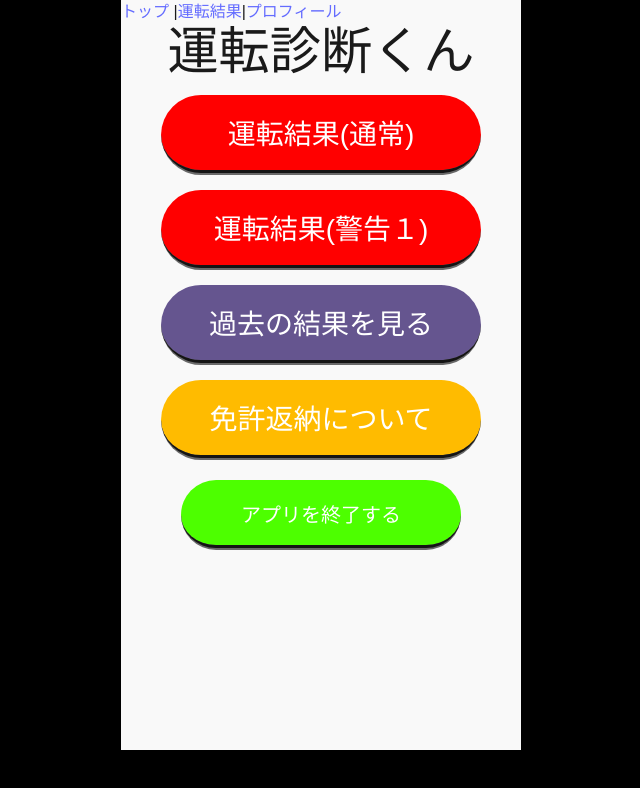
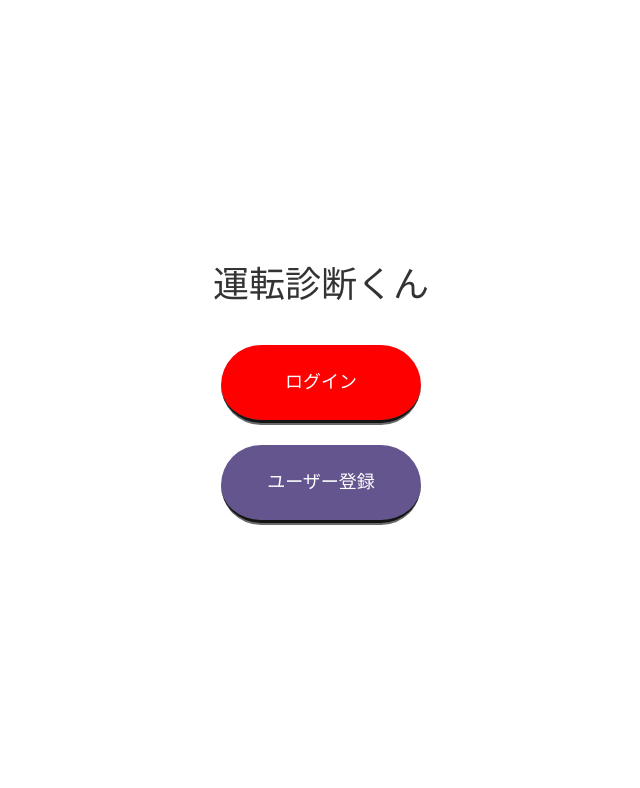
Before and after one commit to 20-shimizu/driver-lisence, a React (Vite) app in the folder frontend/: page / in a window 1280 px wide. Shown: the top 788 px of the page, without its empty margins (319-959 px from the left). Built offline with nearby package versions, Linux system fonts and the light colour scheme.

Commit message:
update routing

```diff
--- a/frontend/src/index.css
+++ b/frontend/src/index.css
@@ -155,26 +155,30 @@ button:focus-visible {
 
 
 .btn{
-  width: auto;
+  display: flex;
+  justify-content: center;
+  align-items: center;
+  width: 200px;
   height: 80px;
-  border-radius: 100vh;
-  margin: 15px 40px;
-  padding: auto;
-
-  line-height: 80px;
-  font-size: 28px;
-  display: block;
+  padding: 10px 15px;
+  margin: 10px 0;
   text-align: center;
+  text-decoration: none;
+  font-size: 18px;
+  border-radius: 40px;
+  font-weight: bold;
 }
 .btn--mini{
-  width: auto;
-  height: 70px;
-  border-radius: 100vh;
-  margin: 20px 60px;
-  padding: auto;
-
-  line-height: 70px;
-  font-size: 20px;
-  display: block;
+  display: flex;
+  justify-content: center;
+  align-items: center;
+  width: 150px;
+  height: 60px;
+  padding: 10px 15px;
+  margin: 10px 0;
   text-align: center;
+  text-decoration: none;
+  font-size: 15px;
+  border-radius: 40px;
+  font-weight: bold;
 }
--- a/frontend/src/main.jsx
+++ b/frontend/src/main.jsx
@@ -1,54 +1,42 @@
-// react-router-domのインポートを追加
 import React, { StrictMode } from 'react';
 import { createRoot } from 'react-dom/client';
 import './index.css';
-// Switch を入れると表示されなくなる
 import { BrowserRouter, Link, Route, Routes } from "react-router-dom";
 import { QueryClient, QueryClientProvider } from '@tanstack/react-query';
-import App from './App'
 
-// import Top from "./pages/Top.jsx";
-import { Top } from "./pages/TopTest.jsx";
-import { SimpleResult } from "./pages/SimpleResult.jsx";
-import { DetailedResult } from "./pages/DetailedResult.jsx";
-import { DrivingHistory } from "./pages/DrivingHistory.jsx";
-import EmailSendForm from "./pages/FamilyProfile.jsx";
-// import FamilyProfile from './pages/FamilyProfile2.jsx';
-
+import Top from './pages/Top.jsx';
+import SimpleResult from "./pages/SimpleResult.jsx";
+import DetailedResult from "./pages/DetailedResult.jsx";
+import DrivingHistory from "./pages/DrivingHistory.jsx";
+// import EmailSendForm from "./pages/FamilyProfile.jsx";
 import LoginForm from "./pages/Login.jsx";
-// import { Logout } from "./pages/Logout.jsx";
 import UserProfile from "./pages/UserProfile.jsx";
-import { UserRegistration } from "./pages/UserRegistration.jsx";
-import { Alter } from "./pages/Alter.jsx"
+import UserRegistration from "./pages/UserRegistration.jsx";
+import Alter from "./pages/Alter.jsx"
+import FamilyProfile from './pages/FamilyProfile.jsx';
 
 const queryClient = new QueryClient
 
 function Hub() {
   return (
-    <div className="Back">
-      <div className="App">
+    <div>
       <BrowserRouter>
-          <Link to="/">トップ</Link> |
-          <Link to="/SimpleResult">運転結果</Link>|
-          <Link to="/UserProfile">プロフィール</Link>
         <Routes>
           <Route path="/" element={<Top />} />
+          <Route path="/LoginForm" element={<LoginForm />} />
+          <Route path="/UserRegistration" element={<UserRegistration />} />
           <Route path="/SimpleResult" element={<SimpleResult />} />
           <Route path="/DetailedResult" element={<DetailedResult />} />
+          <Route path="/Alter" element={<Alter />} />
           <Route path="/DrivingHistory" element={<DrivingHistory />} />
-            <Route path="/EmailSendForm" element={<EmailSendForm />} />
-            <Route path="/LoginForm" element={<LoginForm />} />
+          {/* <Route path="/EmailSendForm" element={<EmailSendForm />} /> */}
+          <Route path="/FamilyProfile" element={<FamilyProfile />} />
           <Route path="/UserProfile" element={<UserProfile />} />
-            <Route path="/UserRegistration" element={<UserRegistration />} />
-            <Route path="/Alter" element={<Alter />} />
-
-
 
           <Route path="*" element={<h1>Not Found Page</h1>} />
 
         </Routes>
       </BrowserRouter>
-      </div>
     </div>
   );
 };
@@ -60,5 +48,3 @@ createRoot(document.getElementById('root')).render(
     </QueryClientProvider>
   </StrictMode>,
 );
-
-export default App;
--- a/frontend/src/pages/Alter.jsx
+++ b/frontend/src/pages/Alter.jsx
@@ -1,7 +1,7 @@
 // 警告画面
 import{ Link } from "react-router-dom";
 
-export const Alter = ( ) => {
+function Alter () {
     return (
         <div>
             <h1>警告</h1>
@@ -13,3 +13,5 @@ export const Alter = ( ) => {
         </div>
     )
 }
+
+export default Alter;
--- a/frontend/src/pages/DetailedResult.jsx
+++ b/frontend/src/pages/DetailedResult.jsx
@@ -1,15 +1,16 @@
 // 詳細結果画面
-export const DetailedResult = () => {
+import{ Link } from "react-router-dom";
+
+function DetailedResult() {
   return (
     <div>
       <h1>本日の結果</h1>
       <h2>本日のあなたは</h2>
       <h1>＊＊タイプでした！</h1>
       <h1>＊＊タイプの画像。運転レポートのoverallsummaryから持ってくる。</h1>
+      <Link to="/SimpleResult" className="btn btn--yellow">戻る</Link>
     </div>
   );
 };
 
-function page(num){
-
-}
+export default DetailedResult;
--- a/frontend/src/pages/DrivingHistory.jsx
+++ b/frontend/src/pages/DrivingHistory.jsx
@@ -1,11 +1,13 @@
 // 運転履歴画面
 import{ Link } from "react-router-dom";
 
-
-export const DrivingHistory = ( ) => {
+function DrivingHistory() {
     return (
         <div>
             <h1>過去の運転履歴</h1>
+            <Link to="/" className="btn btn--yellow">メニューに戻る</Link>
         </div>
     )
 }
+
+export default DrivingHistory;
--- a/frontend/src/pages/FamilyProfile.jsx
+++ b/frontend/src/pages/FamilyProfile.jsx
@@ -1,7 +1,7 @@
 import React, { useEffect, useState } from 'react';
 import './FamilyProfile.css';
 import { getFamiliesByUserIdFamiliesUsersUserIdGet, getUserMeUsersMeGet, useCreateFamilyFamiliesRegisterPost, useDeleteFamilyFamiliesIdDelete, useUpdateFamilyFamiliesIdPut } from '../api/fastAPISample';
-import { useNavigate } from 'react-router-dom';
+import { useNavigate, Link } from 'react-router-dom';
 
 function FamilyProfile() {
   const navigate = useNavigate();
@@ -176,6 +176,8 @@ function FamilyProfile() {
         >
           {editIndex !== null ? '更新' : '登録'}
         </button>
+
+        <Link to="/" className="submit-button">戻る</Link>
       </form>
       <h3>登録された家族情報</h3>
       {familyData && familyData.length > 0 && (
--- a/frontend/src/pages/SimpleResult.jsx
+++ b/frontend/src/pages/SimpleResult.jsx
@@ -1,7 +1,7 @@
 // 簡易結果画面
 import{ Link } from "react-router-dom";
 
-export const SimpleResult = () => {
+function SimpleResult() {
     return (
         <div >
             <h1>本日の結果</h1>
@@ -9,8 +9,10 @@ export const SimpleResult = () => {
             <h1>＊＊タイプでした！</h1>
             <h2>今日の運転データ（）＊＊の画像を配置する</h2>
             <Link to="/DetailedResult" className="btn btn--pink">詳しい結果をみる</Link>
-            <Link to="/UserRegistration" className="btn btn--skyblue">結果を共有する</Link>
+            <div className="btn btn--skyblue">結果を共有する</div>
             <Link to="/" className="btn btn--yellow">メニュー画面に戻る</Link>
         </div>
     )
 }
+
+export default SimpleResult;
--- a/frontend/src/pages/Top.jsx
+++ b/frontend/src/pages/Top.jsx
@@ -1,30 +1,39 @@
-import React from 'react';
-import { Button } from '@mui/material';
-import './Top.css'; // 新しいCSSファイルをインポート
+import React, { useState, useEffect } from 'react';
+import './Top.css';
+import { Link } from "react-router-dom";
 
 const Top = () => {
+  const [isLoggedIn, setIsLoggedIn] = useState(false);
+
+  useEffect(() => {
+    const accessToken = localStorage.getItem("access_token");
+    if (accessToken) {
+      setIsLoggedIn(true);
+      console.log(accessToken);
+    } else {
+      setIsLoggedIn(false);
+    }
+  }, []);
+
   return (
     <div className="top-container">
-      <h1 className="top-title">トップ画面</h1>
-      <div className="button-container">
-        <Button variant="contained" fullWidth href="/SimpleResult">本日の結果を見る</Button>
-      </div>
-      <div className="button-container">
-        <Button variant="contained" color="warning" fullWidth href="/DrivingHistory">過去の結果を見る</Button>
-      </div>
-      <div className="button-container">
-        <Button
-          variant="contained"
-          color="success"
-          fullWidth
-          href="https://www.keishicho.metro.tokyo.lg.jp/menkyo/koshin/jisyu_hennou/index.html"
-        >
-          免許返納について
-        </Button>
-      </div>
-      <div className="button-container">
-        <Button variant="contained" color="error" fullWidth>アプリを終了する</Button>
-      </div>
+      <h1 className="top-title">運転診断くん</h1>
+
+      {isLoggedIn ? (
+        <>
+          <Link to="/SimpleResult" className="btn btn--red">運転結果</Link>
+          {/* <Link to="/Alter" className="btn btn--red">運転結果(警告１)</Link> */}
+          <Link to="/DrivingHistory" className="btn btn--purple">過去の結果を見る</Link>
+          <a href="https://www.keishicho.metro.tokyo.lg.jp/menkyo/koshin/jisyu_hennou/index.html" className="btn btn--yellow">免許返納について</a>
+          <Link to="/FamilyProfile" className='btn btn--green'>家族情報登録</Link>
+          <Link to="/UserProfile" className="btn btn--green">ユーザー情報</Link>
+        </>
+      ) : (
+        <>
+          <Link to="/LoginForm" className="btn btn--red">ログイン</Link>
+          <Link to="/UserRegistration" className="btn btn--purple">ユーザー登録</Link>
+        </>
+      )}
     </div>
   );
 };
--- a/frontend/src/pages/UserRegistration.jsx
+++ b/frontend/src/pages/UserRegistration.jsx
@@ -1,10 +1,14 @@
 // ユーザー登録画面
-// ユーザープロフィール画面
-export const UserRegistration = ( ) => {
+import{ Link } from "react-router-dom";
+
+function UserRegistration() {
     return (
         <div>
             <h1>UserRegistration</h1>
             <h1>inputタグとAPIをつかってなんとかする</h1>
+            <Link to="/" className="btn btn--yellow">メニュー画面に戻る</Link>
         </div>
     )
 }
+
+export default UserRegistration;
```
Also changed, not shown: frontend/src/pages/Login.jsx (+26 -22 lines), frontend/src/pages/UserProfile.jsx (+4 -7 lines), 1 other file (tests, documents, lock files or other folders). Lines whose indentation alone changed are shown as unchanged.
